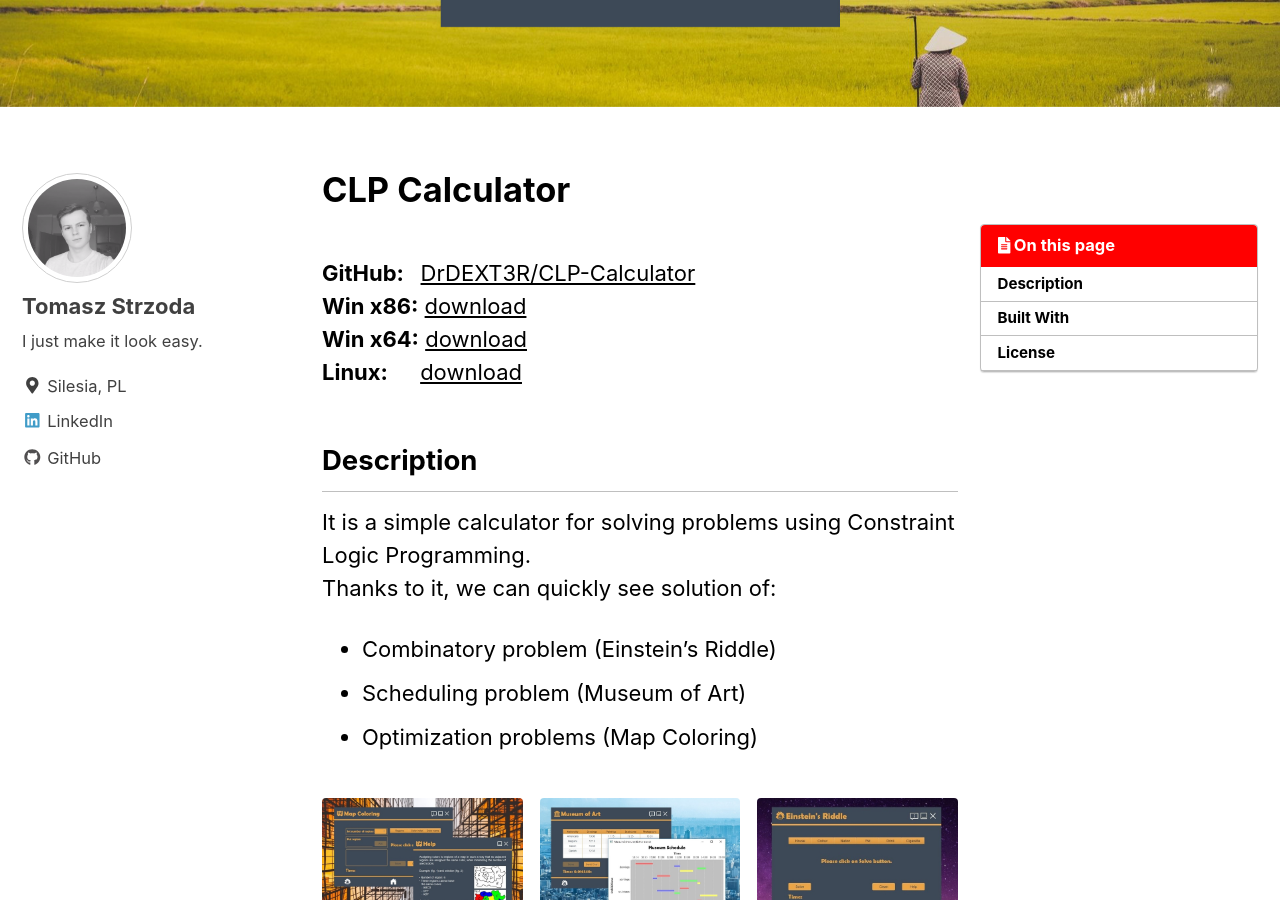
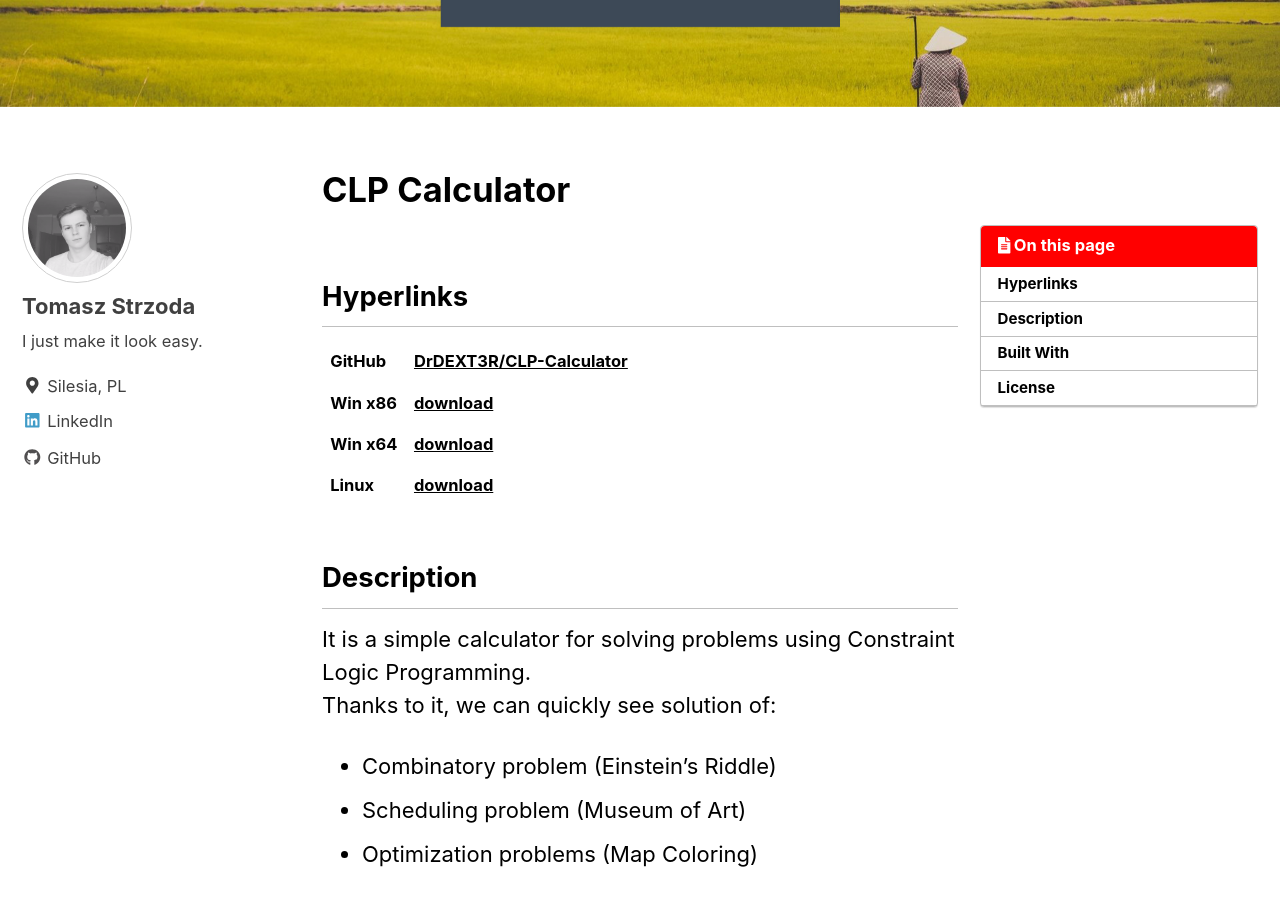
Before and after one commit to DrDEXT3R/DrDEXT3R.github.io, a Jekyll site: the page built from _portfolio/clp-calculator.md, in a window 1280 px wide and 900 px high, scrolled down 409 px. Built offline with Jekyll 4.4.1, drawn with Linux system fonts in a browser that asks for light colours; cached includes are drawn as plain includes.

Commit message:
Fix hyperlinks in clp-calculator and befree

```diff
--- a/_portfolio/clp-calculator.md
+++ b/_portfolio/clp-calculator.md
@@ -15,11 +15,26 @@ gallery:
     image_path: /assets/images/portfolio/clp-calculator/gallery3-teaser.jpg
     alt: "Image 3"
 ---
-<br/>
-**GitHub:&nbsp;&nbsp;** <a href="https://github.com/DrDEXT3R/CLP-Calculator" target="_blank">DrDEXT3R/CLP-Calculator</a>
-**Win x86:** <a href="https://sourceforge.net/projects/clp-calculator/files/CLP-Calculator_win_x86_portable.zip/download" target="_blank">download</a>
-**Win x64:** <a href="https://sourceforge.net/projects/clp-calculator/files/CLP-Calculator_win_x64_portable.zip/download" target="_blank">download</a>
-**Linux:&nbsp;&nbsp;&nbsp;&nbsp;&nbsp;** <a href="https://sourceforge.net/projects/clp-calculator/files/CLP-Calculator_linux.zip/download" target="_blank">download</a>
+
+## Hyperlinks
+<table>
+  <tr>
+    <th>GitHub</th>
+    <th><a href="https://github.com/DrDEXT3R/CLP-Calculator" target="_blank">DrDEXT3R/CLP-Calculator</a></th>
+  </tr>
+  <tr>
+    <th>Win x86</th>
+    <th><a href="https://sourceforge.net/projects/clp-calculator/files/CLP-Calculator_win_x86_portable.zip/download" target="_blank">download</a></th>
+  </tr>
+  <tr>
+    <th>Win x64</th>
+    <th><a href="https://sourceforge.net/projects/clp-calculator/files/CLP-Calculator_win_x64_portable.zip/download" target="_blank">download</a></th>
+  </tr>
+  <tr>
+    <th>Linux</th>
+    <th><a href="https://sourceforge.net/projects/clp-calculator/files/CLP-Calculator_linux.zip/download" target="_blank">download</a></th>
+  </tr>
+</table>
 
 
 ## Description
```
Also changed, not shown: _portfolio/befree.md (+12 -3 lines).
